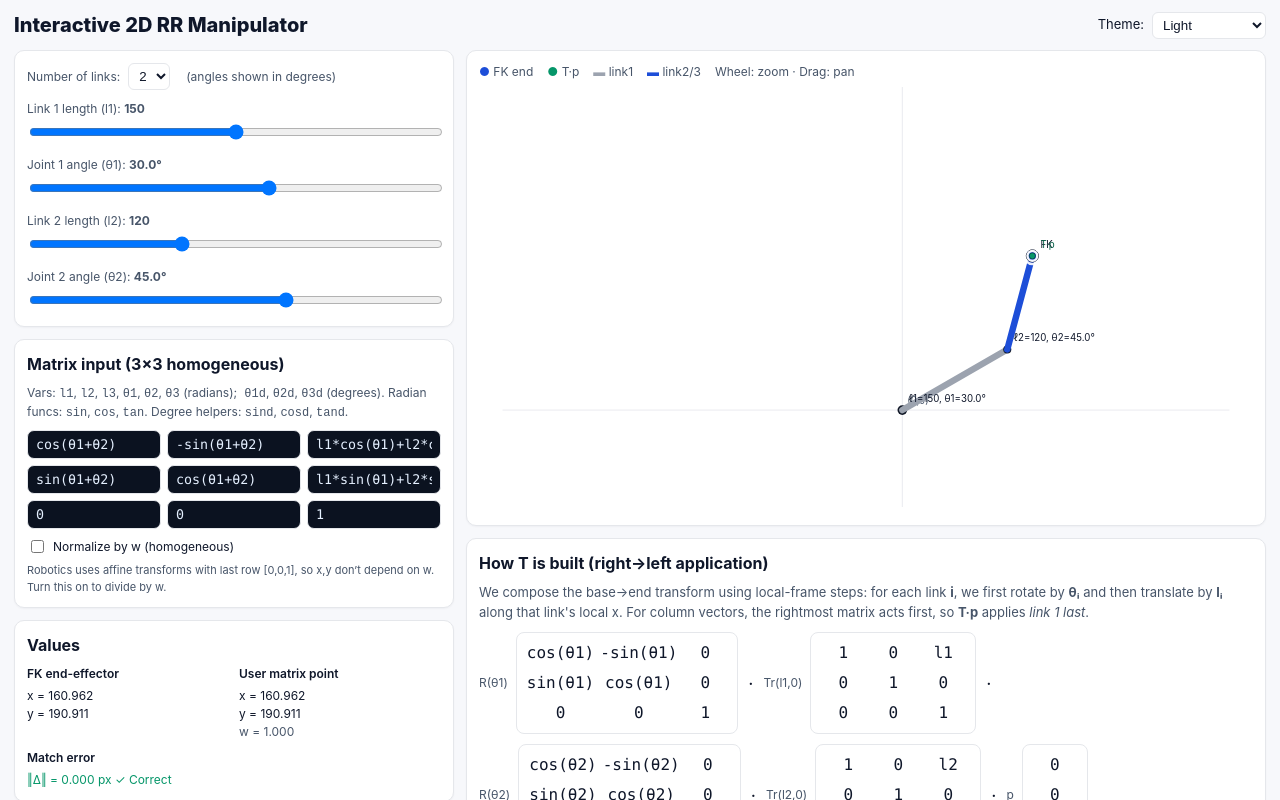
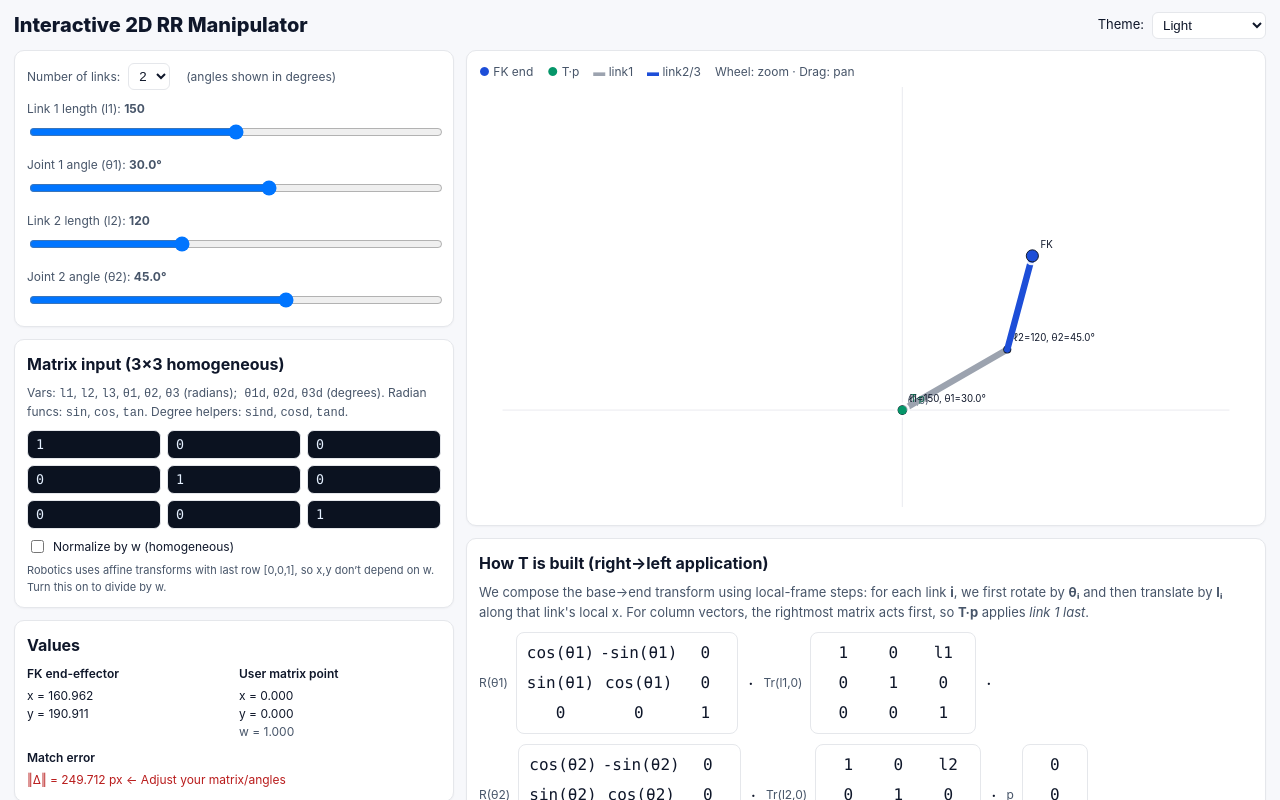
Before and after one commit to Jakub-Kos/WebPage, a React (Vite) app: page / in a window 1280 px wide. Shown: the top 800 px of the page. Built offline with nearby package versions, Linux system fonts and the light colour scheme.

Commit message:
Made it no spoiler

```diff
--- a/src/App.tsx
+++ b/src/App.tsx
@@ -73,8 +73,8 @@
 
 // ---------- DEFAULT USER MATRIX (2-link symbolic) ----------
 const DEFAULT_MATRIX: string[][] = [
-  ["cos(θ1+θ2)", "-sin(θ1+θ2)", "l1*cos(θ1)+l2*cos(θ1+θ2)"],
-  ["sin(θ1+θ2)",  "cos(θ1+θ2)",  "l1*sin(θ1)+l2*sin(θ1+θ2)"],
+  ["1", "0", "0"],
+  ["0",  "1",  "0"],
   ["0","0","1"],
 ];
 
```
